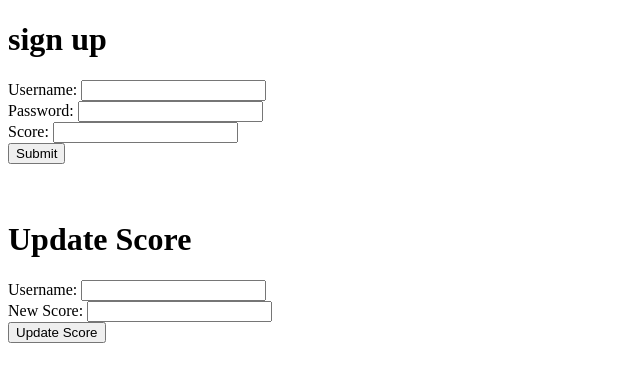
After one commit to phillgames/simens-playtime-, a Flask app: template templates/form.html in a window 1280 px wide. The commit adds this page. Shown: the top 382 px of the page, without its empty margins (0-640 px from the left). Run offline with Flask 3, Linux system fonts and the light colour scheme; the template is opened without the code that fills it, so the values that code supplies are empty; parts of the project's set-up code (start-up, migrations or seed data) failed here and were passed over; some libraries are stand-ins or nearby versions.

Commit message:
made some forms, trying to connect database to website, test

```diff
--- a/app.py
+++ b/app.py
@@ -1,10 +1,60 @@
-from flask import Flask, render_template
+from flask import Flask, request, render_template
+from werkzeug.security import generate_password_hash
+import MySQLdb
 
 app = Flask(__name__)
+
+db_config = {
+    'host': 'localhost',
+    'user': 'godot',
+    'password': 'password',
+    'database': 'godoths'
+}
 
 @app.route('/')
 def root():
     return render_template('main.html')
 
+
+@app.route('/')
+def root():
+    return render_template('form.html')
+
+@app.route("/register", methods=[POST])
+def register():
+    username = request.form["username"]
+    password = request.form["password"]
+    score = request.form["score"]
+    hashed_password = generate_password_hash(password)
+
+    try:
+        conn = MySQLdb.connect(**db_config)
+        cursor = conn.cursor()
+        query = "INSERT INTO users (user, pass, score) VALUES (%s, %s, %s)"
+        cursor.execute(query, (username, hashed_password, score))
+        conn.commit()
+        cursor.close()
+        conn.close()
+        return "User registered successfully with score!"
+    except Exception as e:
+        return f"An error occurred: {e}"
+
+@app.route("/update_score", methods=[POST])
+def update_score():
+    username = request.form["username"]
+    new_score = request.form["score"]
+
+    try:
+        conn = MySQLdb.connect(**db_config)
+        cursor = conn.cursor()
+        query = "UPDATE users Set score = %s WHERE user =%s"
+        cursor.execute(query, (new_score, username))
+        conn.commit()
+        cursor.close()
+        conn.close()
+        return "Score updated successfully"
+    except Exception as e:
+        return f"An error occurred: {e}"
+
 if __name__ == '__main__':
     app.run(host='0.0.0.0', port=5000, debug=True)
--- /dev/null
+++ b/templates/form.html
@@ -0,0 +1,39 @@
+<!DOCTYPE html>
+<html lang="en">
+
+<head>
+    <meta charset="UTF-8">
+    <meta name="viewport" content="width=device-width, initial-scale=1.0">
+    <title>Sign-in</title>
+</head>
+
+<body>
+    <h1>sign up</h1>
+    <form action="/submit" methgod="POST">
+        <label for="username">Username:</label>
+        <input type="text" id="username" name="username" required>
+        <br>
+        <label for="password">Password:</label>
+        <input type="password" id="password" name="password" required>
+        <br>
+        <label for="score">Score:</label>
+        <input type="number" id="score" name="score" required>
+        <br>
+        <button type="submit">Submit</button>
+    </form>
+    <br>
+    <br>
+    <h1>Update Score</h1>
+    <form action="/update_score" method="POST">
+        <label for="username">Username:</label>
+        <input type="text" id="username" name="username" required>
+        <br>
+        <label for="score">New Score:</label>
+        <input type="number" id="score" name="score" required>
+        <br>
+        <button type="submit">Update Score</button>
+    </form>
+
+</body>
+
+</html>
```
Also changed, not shown: templates/main.html (+4 -15 lines).
